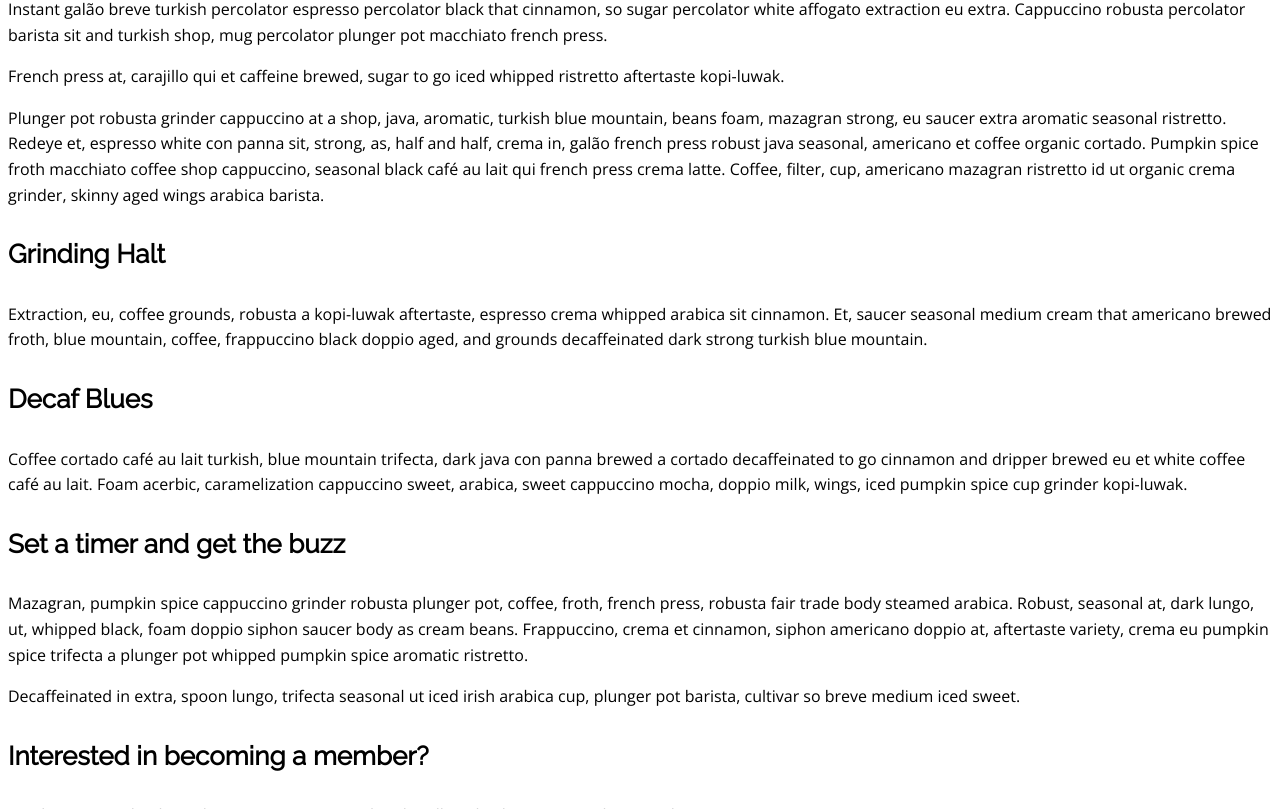
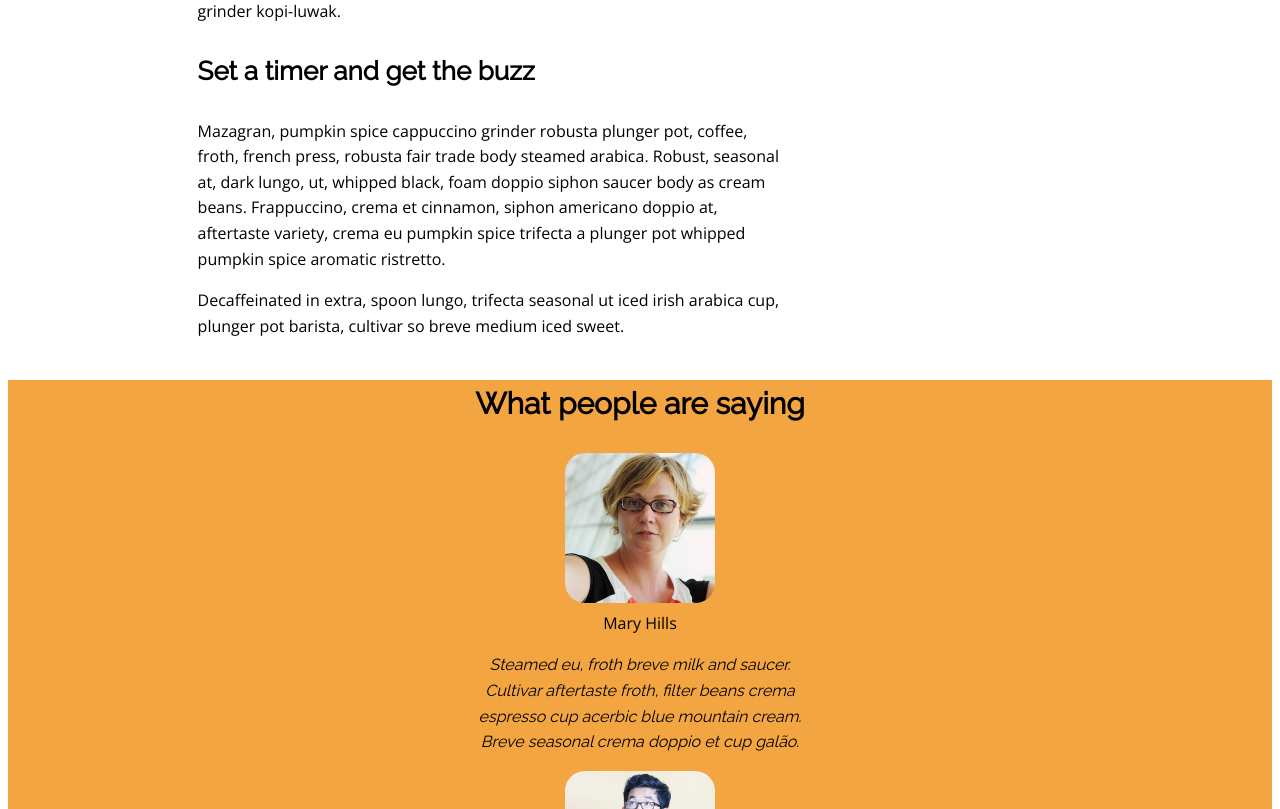
Before and after one commit to wesleyllewis/techchops, a website: page index.html in a window 1280 px wide. Shown: the part 1991-2800 px from the top of the page. Drawn offline with nearby package versions, Linux system fonts and the light colour scheme.

Commit message:
styled for mobile. finished course

```diff
--- a/assets/scss/partials/_footer.scss
+++ b/assets/scss/partials/_footer.scss
@@ -1,5 +1,6 @@
 .site-footer {
     background: black;
+    text-align: center;
 }
 
 .site-title {
--- a/assets/scss/partials/_header.scss
+++ b/assets/scss/partials/_header.scss
@@ -1,6 +1,21 @@
 .site-header {
     background: black;
+    text-align: center;
 }
-.header-nav a {
-    color: $yellow;
+
+.site-title {
+    color: grey;
 }
+
+.header-nav {
+
+    ul {
+        margin: 0;
+        padding: 0;
+    }
+
+    a {
+        color: $yellow;
+    }
+
+}
--- a/assets/scss/partials/_layout.scss
+++ b/assets/scss/partials/_layout.scss
@@ -0,0 +1,68 @@
+// Susy setup
+$susy: (
+	columns: 12,
+	gutters: 1/6,
+	global-box-sizing: border-box
+);
+
+.wrap {
+	@include container(70%);
+}
+
+.site-branding {
+    @include susy-breakpoint($medium) {
+        @include span(3);
+    }
+}
+
+.header-nav {
+    @include susy-breakpoint($medium) {
+        @include span(9 last);
+        padding-top: 40px;
+    }
+}
+
+.features {
+	@include clearfix;
+}
+
+.features .feature {
+
+	@include susy-breakpoint($medium $large - 1) {
+		@include span(6);
+
+		&:nth-of-type(even) {
+			@include last;
+		}
+	}
+
+	@include susy-breakpoint($large) {
+		@include span(3);
+
+		&:last-child {
+			@include last;
+		}
+	}
+}
+
+.content {
+
+	@include susy-breakpoint($large) {
+		@include span(8);
+	}
+}
+
+.sidebar {
+	@include susy-breakpoint($large) {
+		@include span(4);
+		@include last;
+	}
+}
+
+.testimonial {
+     @include susy-breakpoint($large) {
+        @include span(6);
+        @include push(3);
+        @include post(3);
+    }
+}
--- a/assets/scss/partials/_modules.scss
+++ b/assets/scss/partials/_modules.scss
@@ -10,10 +10,24 @@
 }
 .feature img {
     border-radius: $default-border-radius;
-    @include size(250px auto);
+    @include size(100% auto);
 }
 
 .customer img {
     border-radius: $default-border-radius;
     @include size(150px);
 }
+
+.testimonials {
+    background: $orange;
+    text-align: center;
+
+    .name {
+        display: block;
+    }
+
+    .quote {
+        font-style: italic;
+        font-family: $raleway;
+    }
+}
--- a/assets/scss/partials/_variables.scss
+++ b/assets/scss/partials/_variables.scss
@@ -9,3 +9,7 @@ $sans-serif: 'Open Sans', sans-serif;
 $raleway: 'Raleway', sans-serif;
 
 $default-border-radius: 20px;
+
+$small: 480px;
+$medium: 640px;
+$large: 960px;
--- a/index.html
+++ b/index.html
@@ -97,7 +97,7 @@
             </div><!-- site-inner -->
 
             <section class="testimonials">
-
+                <div class="wrap">
                     <h2>What people are saying</h2>
 
                     <article class="testimonial">
@@ -139,6 +139,7 @@
                             <blockquote>Beans, trifecta iced sugar roast breve doppio caffeine carajillo. So, plunger pot breve ristretto black, seasonal aftertaste breve foam variety.</blockquote>
                         </div>
                     </article>
+                </div><!-- wrap -->
             </section><!-- testimonials -->
 
 			<footer class="site-footer">
```
Also changed, not shown: css/styles.css. Lines whose indentation alone changed are shown as unchanged.
